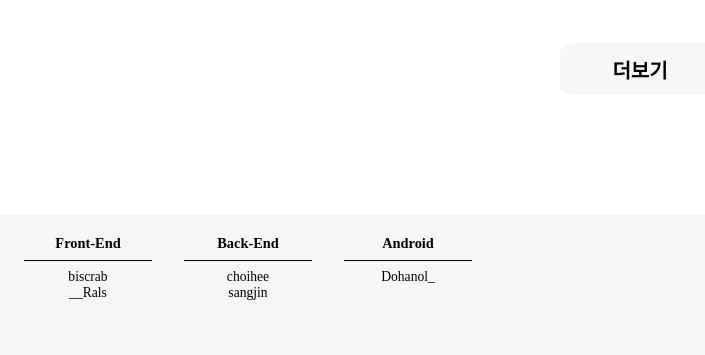
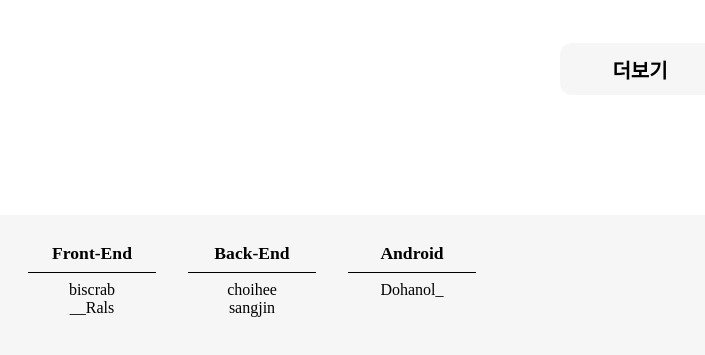
Before and after one commit to DDCS-DSM/DDCS_Web, a React (Create React App) app: page /accept in a window 1280 px wide. Shown: the part 1415-1770 px from the top of the page, without its empty margins (0-705 px from the left). Built offline with nearby package versions, Linux system fonts and the light colour scheme; the HTML template or start-up script is replaced by a standard one; a web font is replaced by a local one.

Commit message:
✏️ :: Footer & ScrollBar 디자인 수정

```diff
--- a/src/components/Footer/styles.ts
+++ b/src/components/Footer/styles.ts
@@ -6,15 +6,15 @@ export const Footer = styled.div`
   margin-top: 15vh;
 
   width: 100%;
-  height: 20vh;
+  height: 25vh;
 
   display: flex;
   align-items: flex-start;
 `;
 
 export const Table = styled.div`
-  margin-top: 2.5vh;
-  margin-left: 1vh;
+  margin-top: 3.5vh;
+  margin-left: 1.5vh;
 
   display: flex;
   flex-direction: column;
@@ -36,11 +36,11 @@ export const Schema = styled.div`
   width: 10vw;
 
   font-family: "HAN";
-  font-size: 1.8vh;
+  font-size: 2.2vh;
   font-weight: bold;
   text-align: center;
 
-  border-bottom: 0.1vh solid #000;
+  border-bottom: 0.2vh solid #000;
 `;
 
 export const InstanceWrapper = styled.div`
@@ -57,6 +57,6 @@ export const InstanceWrapper = styled.div`
 
 export const Instance = styled.div`
   font-family: "HAN";
-  font-size: 1.7vh;
+  font-size: 2vh;
   text-align: center;
 `;
--- a/src/styles/index.ts
+++ b/src/styles/index.ts
@@ -9,7 +9,8 @@ const GlobalStyle = createGlobalStyle`
     }
     ::-webkit-scrollbar-thumb {
         border-radius: 1.5vh;
-        box-shadow: inset 0 0 1.5vh #a1a1a1;
+        background-color: #ddd;
+        //box-shadow: inset 0 0 1.5vh #a1a1a1;
     }
 
     html {
```
